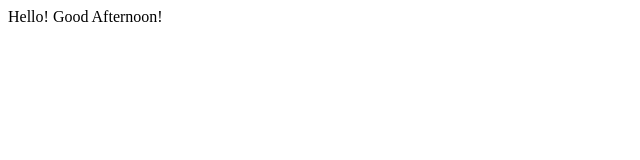
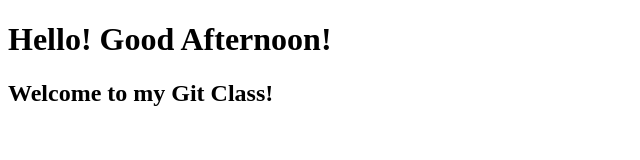
Before and after one commit to Invernon/sist-info-202101, a plain HTML site: page index.html in a window 1280 px wide. Shown: the whole page, without its empty margins (0-640 px from the left). Drawn offline with Linux system fonts and the light colour scheme.

Commit message:
new feature home

```diff
--- a/index.html
+++ b/index.html
@@ -6,6 +6,12 @@
     <title>Document</title>
 </head>
 <body>
-    Hello! Good Afternoon!
+    <h1>
+        Hello! Good Afternoon!
+    </h1>
+
+    <h2>
+        Welcome to my Git Class!
+    </h2>
 </body>
 </html>
```
